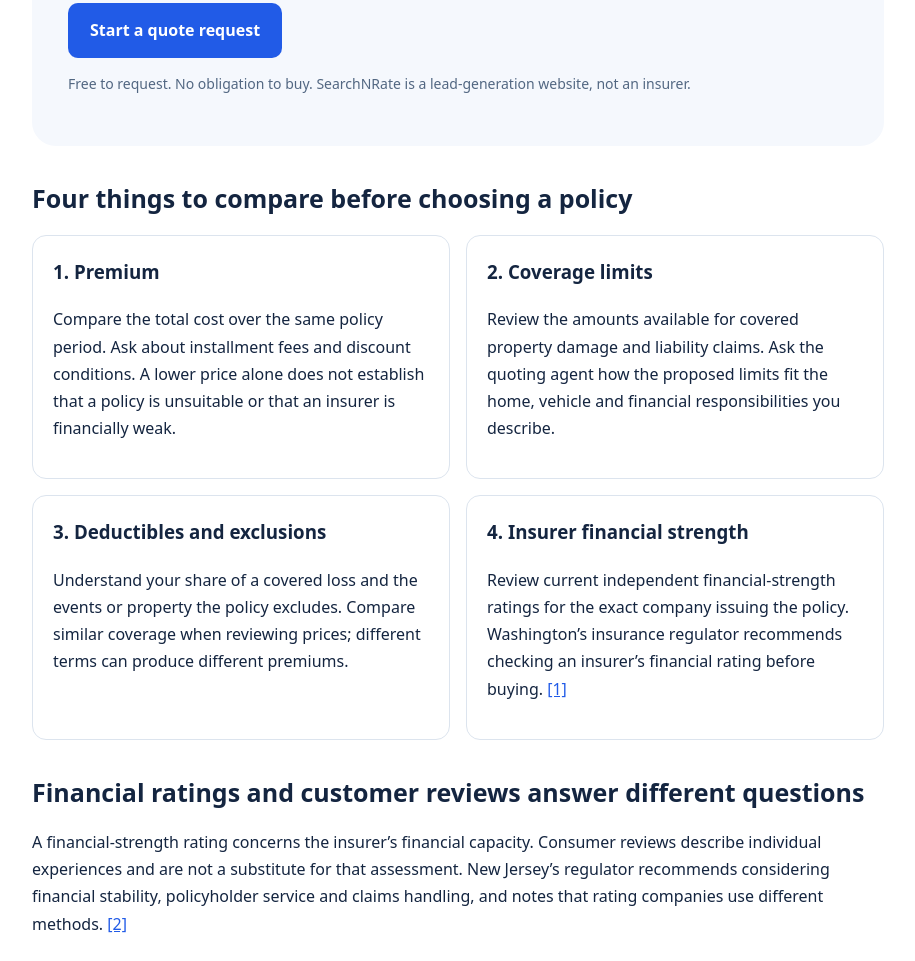
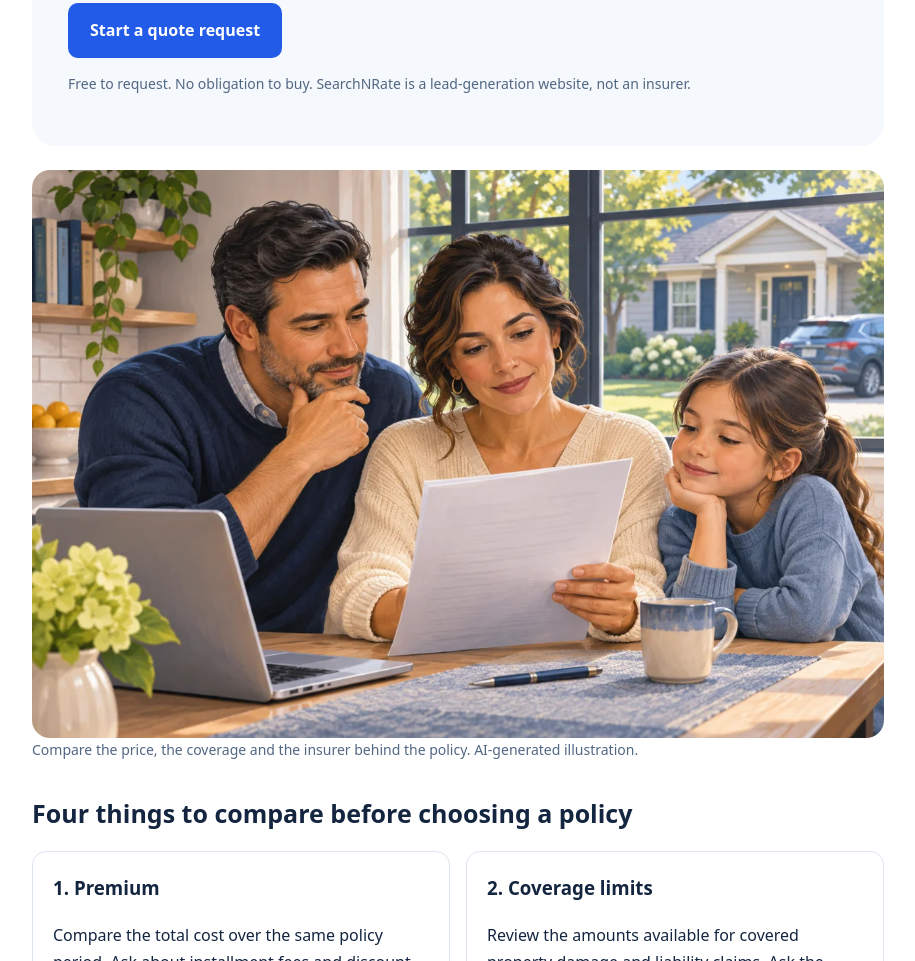
Before and after one commit to ClineuMaciel/smartcoverage-site1, a website: page resources/insurance-financial-strength/index.html in a window 1280 px wide. Shown: the part 509-1470 px from the top of the page, without its empty margins (182-1097 px from the left). Drawn offline with Linux system fonts and the light colour scheme.

Commit message:
Illustrate insurance review campaign with optimized family image

```diff
--- a/resources/insurance-financial-strength/index.html
+++ b/resources/insurance-financial-strength/index.html
@@ -3,11 +3,11 @@
 <title>Compare Insurance Cost, Coverage & Financial Strength | SearchNRate</title>
 <meta name="description" content="Compare auto and home insurance beyond the premium. Review insurer financial strength, coverage limits, deductibles and exclusions before requesting quotes.">
 <link rel="canonical" href="https://searchnrate.com/resources/insurance-financial-strength/">
-<meta property="og:title" content="You checked the insurance price. But who’s backing the policy?"><meta property="og:description" content="Review the price. Check the protection. Learn what to ask about insurer financial strength and coverage."><meta property="og:type" content="article"><meta property="og:url" content="https://searchnrate.com/resources/insurance-financial-strength/">
+<meta property="og:title" content="You checked the insurance price. But who’s backing the policy?"><meta property="og:description" content="Review the price. Check the protection. Learn what to ask about insurer financial strength and coverage."><meta property="og:image" content="https://searchnrate.com/assets/insurance-family-review.webp"><meta property="og:image:alt" content="Illustration of a family reviewing insurance documents with a home and car outside"><meta name="twitter:card" content="summary_large_image"><meta property="og:type" content="article"><meta property="og:url" content="https://searchnrate.com/resources/insurance-financial-strength/">
 <style>*{box-sizing:border-box}body{margin:0;font-family:system-ui,-apple-system,sans-serif;color:#142540;background:#fff;line-height:1.7}header,main,footer{max-width:900px;margin:auto;padding:24px}header{display:flex;justify-content:space-between;align-items:center;border-bottom:1px solid #e2e8f0}a{color:#215be7}header a{text-decoration:none;font-weight:700}.brand{font-size:23px;color:#142540}.hero{background:#f5f8fd;border-radius:24px;padding:36px;margin:24px 0}h1{font-size:clamp(32px,5vw,49px);line-height:1.15;letter-spacing:-1.5px;margin:12px 0 24px}h2{font-size:25px;line-height:1.3;margin-top:36px}.eyebrow{font-size:12px;letter-spacing:1.5px;font-weight:700;color:#526782}.intro{font-size:20px}.cta{display:inline-block;background:#215be7;color:white;padding:14px 22px;border-radius:10px;text-decoration:none;font-weight:700}.cards{display:grid;grid-template-columns:1fr 1fr;gap:16px}.card{border:1px solid #dce4ee;border-radius:14px;padding:20px}.card h3{margin-top:0}.note{font-size:14px;color:#526782}.callout{padding:24px;background:#f5f8fd;border-radius:16px;margin:32px 0}footer{border-top:1px solid #e2e8f0;font-size:14px}a:focus-visible{outline:3px solid #ed8a22;outline-offset:4px}@media(max-width:600px){header,main,footer{padding:18px}.hero{padding:24px}.cards{grid-template-columns:1fr}header{gap:16px}}</style></head>
 <body><header><a class="brand" href="/">SearchNRate</a><a href="/?utm_source=resource&amp;utm_medium=owned&amp;utm_campaign=financial_strength#leadForm">Request a quote →</a></header>
 <main><section class="hero"><p class="eyebrow">AUTO · HOME · TOGETHER</p><h1>You checked the insurance price. But who’s backing the policy?</h1><p class="intro">A lower premium deserves attention. So does the company promising to cover a loss.</p><p>When shopping online for auto insurance, home insurance or Auto + Home options, compare the coverage and the insurer—not just the price.</p><a class="cta" href="/?utm_source=resource&amp;utm_medium=owned&amp;utm_campaign=financial_strength#leadForm">Start a quote request</a><p class="note">Free to request. No obligation to buy. SearchNRate is a lead-generation website, not an insurer.</p></section>
-<h2>Four things to compare before choosing a policy</h2><div class="cards">
+<figure style="margin:24px 0"><img src="/assets/insurance-family-review.webp" width="1200" height="800" alt="Illustration of a family reviewing insurance documents at a kitchen table, with a home and car visible outside" style="display:block;width:100%;height:auto;border-radius:18px" fetchpriority="high"><figcaption class="note">Compare the price, the coverage and the insurer behind the policy. AI-generated illustration.</figcaption></figure><h2>Four things to compare before choosing a policy</h2><div class="cards">
 <section class="card"><h3>1. Premium</h3><p>Compare the total cost over the same policy period. Ask about installment fees and discount conditions. A lower price alone does not establish that a policy is unsuitable or that an insurer is financially weak.</p></section>
 <section class="card"><h3>2. Coverage limits</h3><p>Review the amounts available for covered property damage and liability claims. Ask the quoting agent how the proposed limits fit the home, vehicle and financial responsibilities you describe.</p></section>
 <section class="card"><h3>3. Deductibles and exclusions</h3><p>Understand your share of a covered loss and the events or property the policy excludes. Compare similar coverage when reviewing prices; different terms can produce different premiums.</p></section>
```
Also changed, not shown: assets/insurance-family-review.webp (added).
